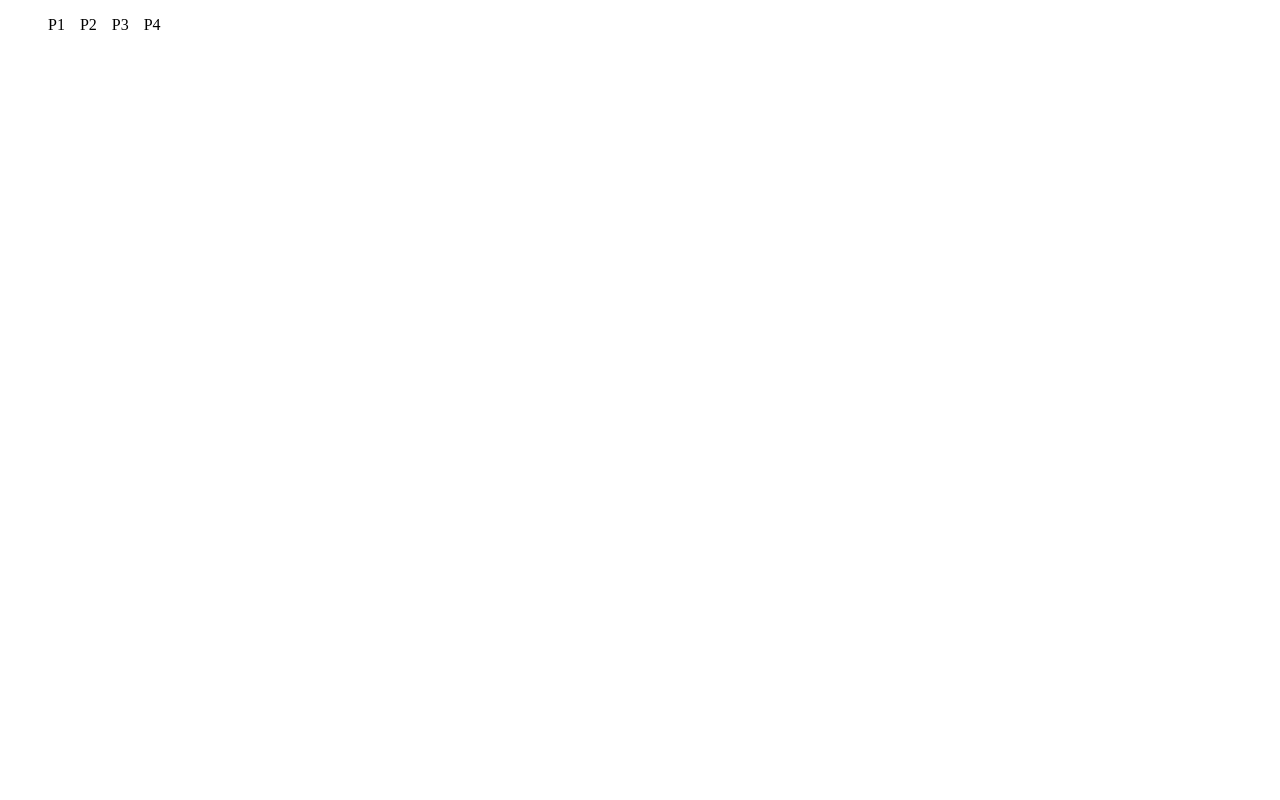
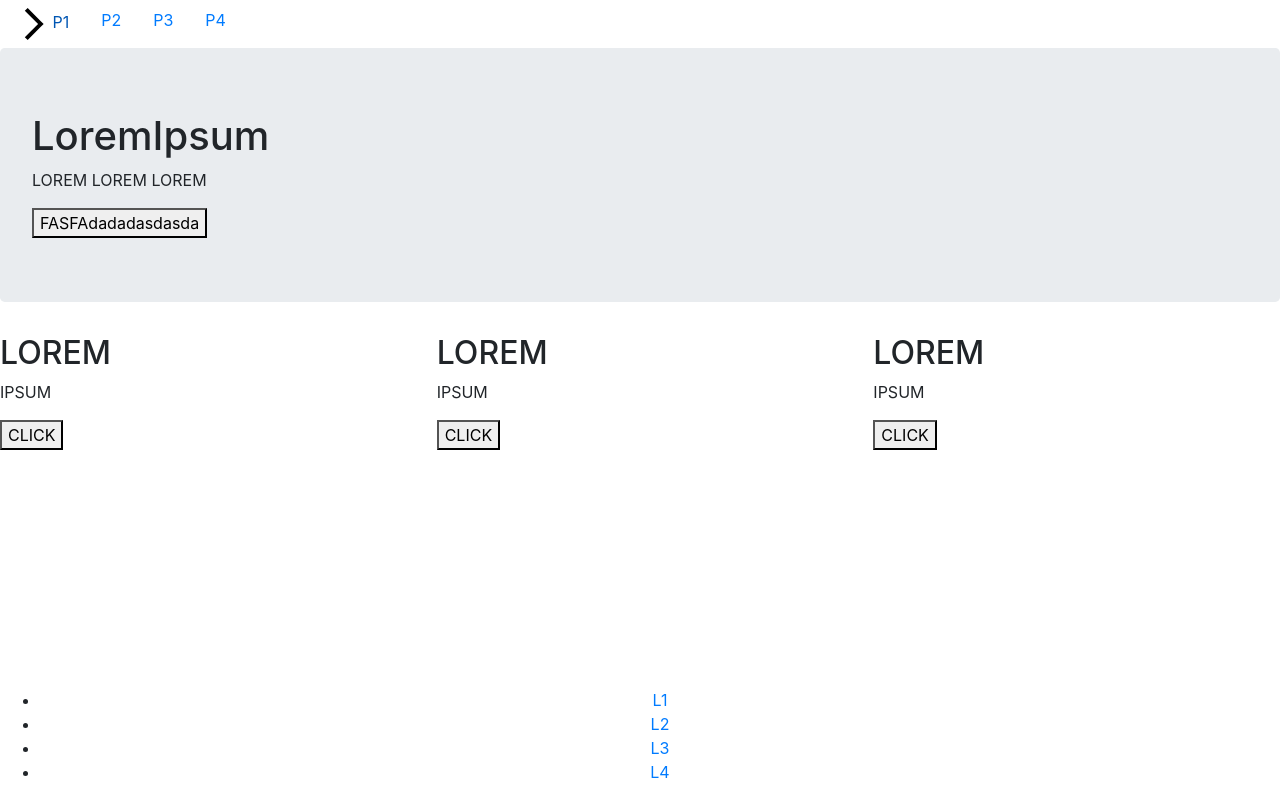
Before and after one commit to letrinx/WSEI, a plain HTML site: page index.html in a window 1280 px wide. Drawn offline with nearby package versions, Linux system fonts and the light colour scheme.

Commit message:
Add content from lab lesson

```diff
--- a/css/style.css
+++ b/css/style.css
@@ -1,5 +1,7 @@
-nav ul li {
-    list-style-type: none;
-    float: left;
-    padding-right: 15px;
-}
+footer {
+    position: fixed;
+    left: 0;
+    bottom: 0;
+    width: 100%;
+    text-align: center;
+ }
--- a/index.html
+++ b/index.html
@@ -1,25 +1,59 @@
 <!DOCTYPE html>
 <html>
 <head>
+    <meta charset="UTF-8">
+    <link rel="stylesheet" href="https://stackpath.bootstrapcdn.com/bootstrap/4.4.1/css/bootstrap.min.css" integrity="sha384-Vkoo8x4CGsO3+Hhxv8T/Q5PaXtkKtu6ug5TOeNV6gBiFeWPGFN9MuhOf23Q9Ifjh" crossorigin="anonymous">
     <link rel="stylesheet" href="./css/style.css">
 </head>
 <body>
-    <nav>
+    <header>
+        <ul class="nav">
+            <li class="nav-item">
+                <a href="" class="nav-link">
+                    <svg version="1.1" xmlns="http://www.w3.org/2000/svg" width=32 height=32 viewBox="0 0 32 32" {...props}>
+                        <path d="M11.68 0l13.12 13.28 2.88 2.72-2.88 2.72-13.12 13.28-2.88-2.72 13.28-13.28-13.28-13.28z"></path>
+                    </svg>
+                    <span>P1</span>
+                </a>
+            </li>
+            <li class="nav-item"><a href="" class="nav-link">P2</a></li>
+            <li class="nav-item"><a href="" class="nav-link">P3</a></li>
+            <li class="nav-item"><a href="./link4.html" class="nav-link">P4</a></li>
+        </ul>
+    </header>
+    <section>
+        <div class="jumbotron">
+            <h1>LoremIpsum</h1>
+            <p>LOREM LOREM LOREM</p>
+            <button>FASFAdadadasdasda</button>
+        </div>
+    </section>
+    <section>
+        <div class="row">
+            <div class="col">
+                <h2>LOREM</h2>
+                <p>IPSUM</p>
+                <button>CLICK</button>
+            </div>
+            <div class="col">
+                <h2>LOREM</h2>
+                <p>IPSUM</p>
+                <button>CLICK</button>
+            </div>
+            <div class="col">
+                <h2>LOREM</h2>
+                <p>IPSUM</p>
+                <button>CLICK</button>
+            </div>
+        </div>
+    </section>
+    <footer>
         <ul>
-            <li>P1</li>
-            <li>P2</li>
-            <li>P3</li>
-            <li>P4</li>
+            <li><a href="./link1.html">L1</a></li>
+            <li><a href="">L2</a></li>
+            <li><a href="">L3</a></li>
+            <li><a href="">L4</a></li>
         </ul>
-    </nav>
-    <!-- <section>
-        <h1>Lorem ipsum</h1>
-        <p>Lorem ipsum</p>
-        <span>Lorem ipsum</span>
-        <div>
-            <img src=''>
-            <span>Lorem ipsum</span>
-        </div>
-    </section> -->
+    </footer>
 </body>
 </html>
```
